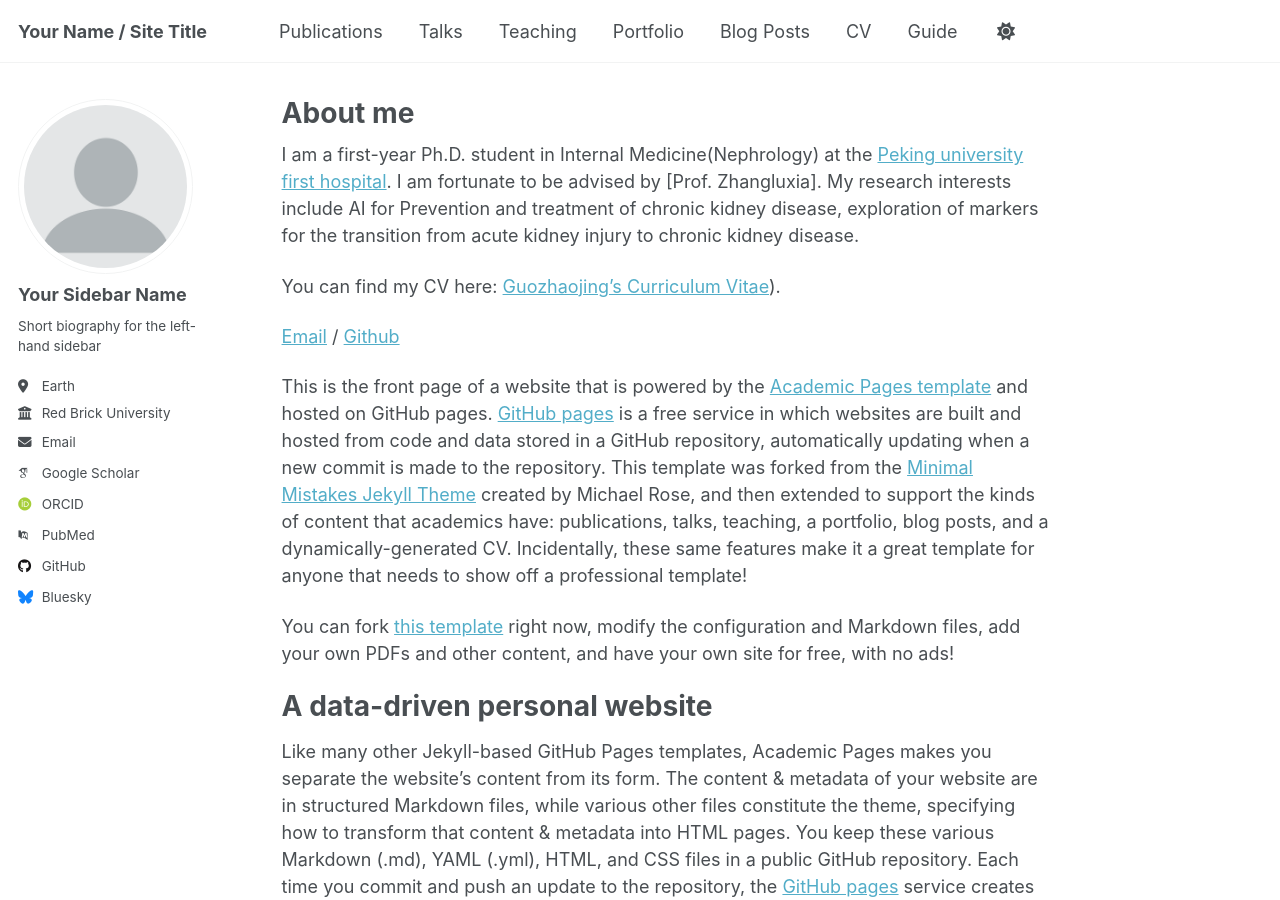
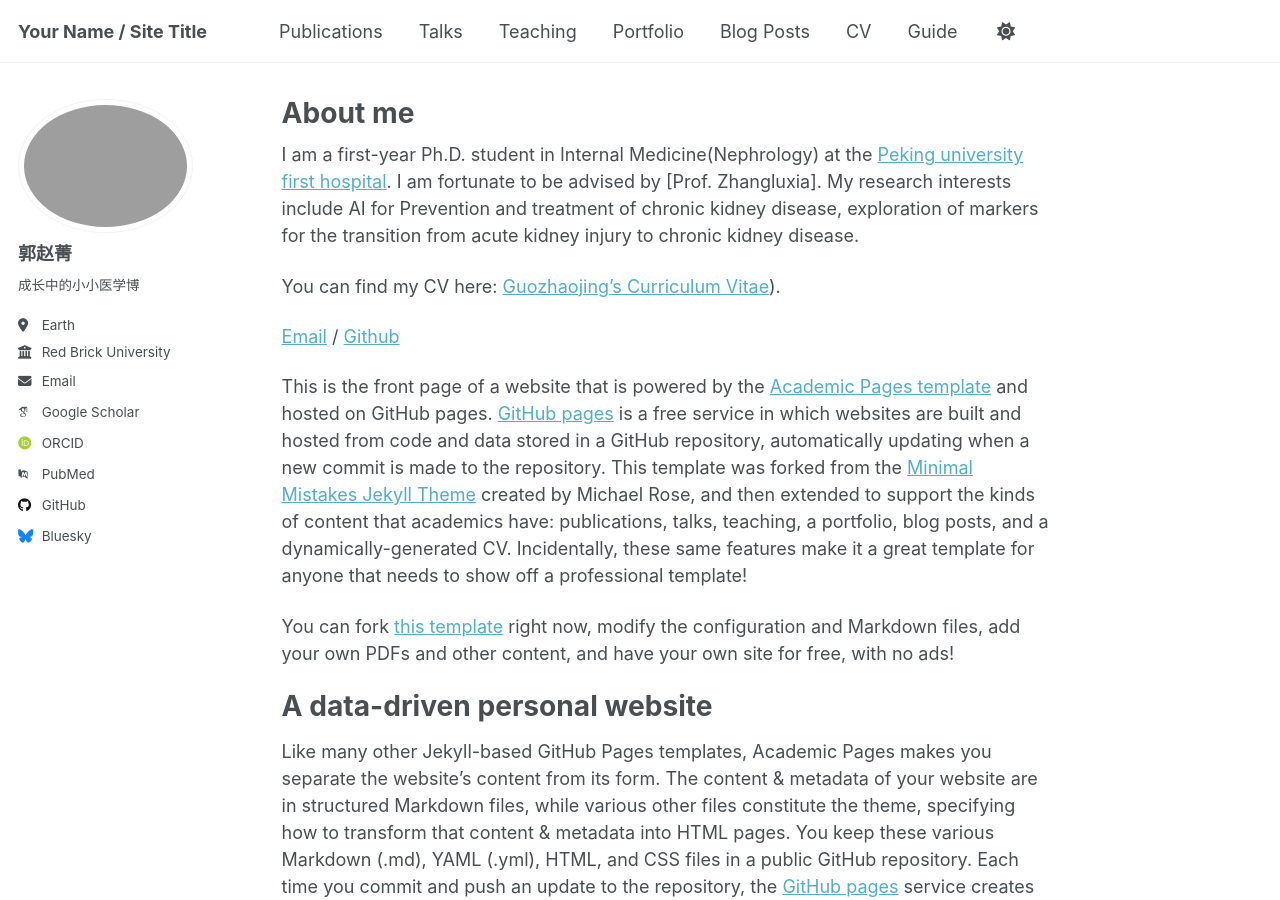
Before and after one commit to GuoZJ277/GuoZJ277.github.io, a Jekyll site: the page built from _pages/about.md, in a window 1280 px wide and 900 px high. Built offline with Jekyll 4.4.1, drawn with Linux system fonts in a browser that asks for light colours; some web fonts are replaced; a script that is not in the unit is left out.

Commit message:
Update _config.yml

```diff
--- a/_config.yml
+++ b/_config.yml
@@ -23,10 +23,10 @@ repository               : "academicpages/academicpages.github.io"
 #               Additional customization can be done by editing /_includes/author-profile.html
 author:
   # Biographic information
-  avatar           : "profile.png"
-  name             : "Your Sidebar Name"
+  avatar           : "datoutie.png"
+  name             : "郭赵菁"
   pronouns         : # example: "she/her"
-  bio              : "Short biography for the left-hand sidebar"
+  bio              : "成长中的小小医学博"
   location         : "Earth"
   employer         : "Red Brick University"
   uri              : # URL
```
